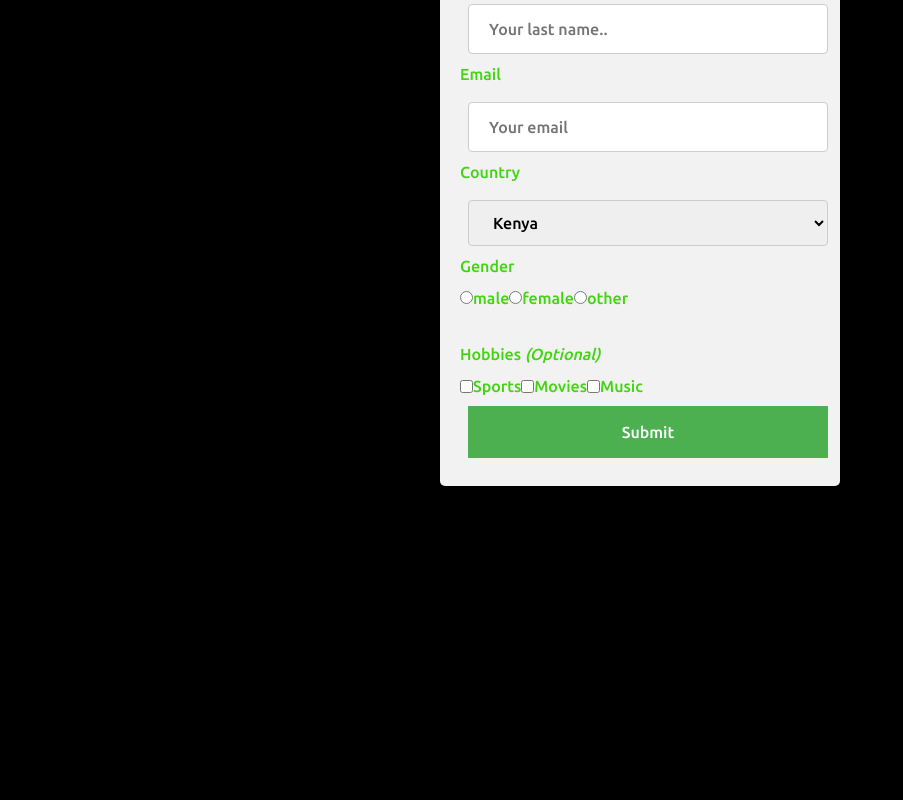
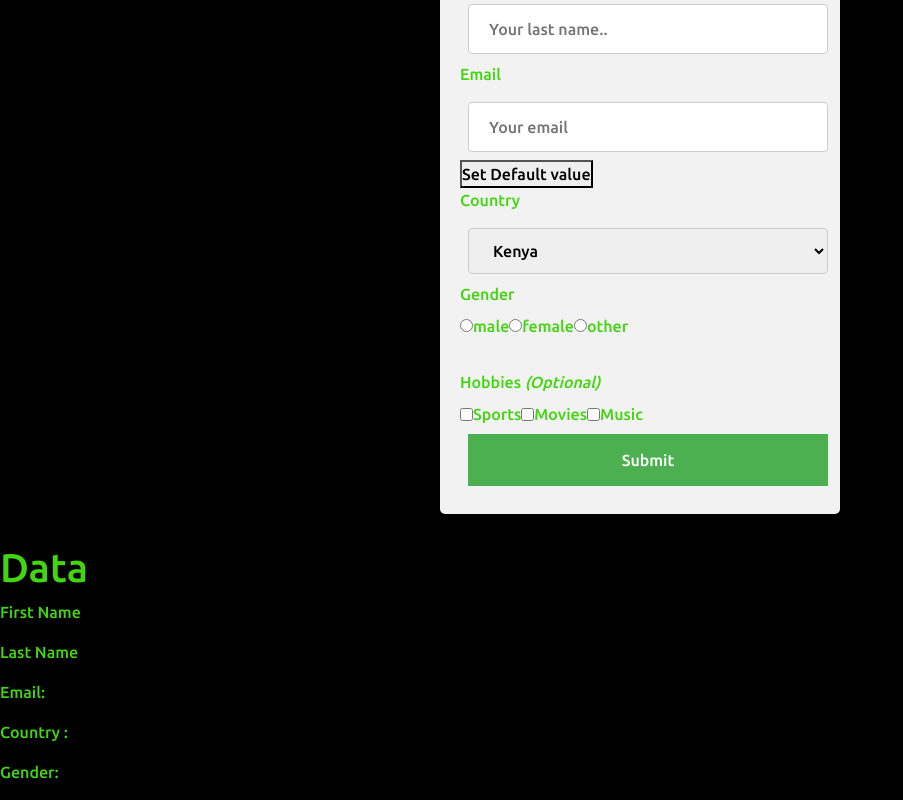
Before and after one commit to Kiarie-Victor/NetflixClone-Angular, an Angular app: page /forms in a window 1280 px wide. Shown: the part 192-992 px from the top of the page, without its empty margins (0-903 px from the left). Before the commit the page ends 800 px from the top, so only its background shows below. Built offline with nearby package versions, Linux system fonts and the light colour scheme.

Commit message:
reseting form

```diff
--- a/src/app/pages/forms/forms.component.html
+++ b/src/app/pages/forms/forms.component.html
@@ -1,22 +1,23 @@
 <div class="form">
     <h2 id="registration"></h2>
-    <form (ngSubmit)="onSubmit(myForm)" #myForm = 'ngForm'>
+    <form (ngSubmit)="onSubmit()" #myForm = 'ngForm'>
         <div ngModelGroup = "personaLDetails" #personal = 'ngModelGroup'>
             <label for="fname">First Name</label>
-         <input type="text"  id="fname" placeholder="Your name.." name="firstname" required [(ngModel)]="firstName" #fname = 'ngModel'>
+         <input type="text"  id="fname" placeholder="Your name.." name="firstname" required ngModel #fname = 'ngModel'>
        <!-- <div>
             <small *ngIf="!fname.valid && fname.touched">first name is required field</small>
             <span *ngIf="firstName">you entered {{firstName}}</span>
         </div> -->
 
         <label for="lname">Last Name</label>
-        <input type="text" name="lastname" id="lname" placeholder="Your last name.." [(ngModel)]="secondName" required>
+        <input type="text" name="lastname" id="lname" placeholder="Your last name.." ngModel required>
 
         <label for="email">Email</label>
         <input type="email" name="email" id="email" name="email" placeholder="Your email" ngModel required email>
         <div>
             <small *ngIf="personal.invalid && personal.touched">Some of the fields do not have a valid value.</small>
         </div>
+        <button (click)="setDefaultValue()">Set Default value</button>
         </div>
 
 
@@ -48,3 +49,13 @@
         <input type="submit" value="Submit" id="btn">
     </form>
 </div>
+
+<div class="form-data">
+    <h1>Data</h1>
+    <p>First Name <b>{{firstName}}</b></p>
+    <p>Last Name <b>{{secondName}}</b>
+    </p>
+    <P>Email: <b>{{email}}</b></P>
+    <P>Country : <b>{{country}}</b></P>
+    <p>Gender: <b>{{gen}}</b></p>
+</div>
--- a/src/app/pages/forms/forms.component.ts
+++ b/src/app/pages/forms/forms.component.ts
@@ -1,5 +1,5 @@
 import { NgFor } from '@angular/common';
-import { Component, DoCheck } from '@angular/core';
+import { Component, DoCheck, ViewChild } from '@angular/core';
 import { NgForm } from '@angular/forms';
 
 @Component({
@@ -13,6 +13,11 @@ export class FormsComponent {
   defaultCountry = 'Kenya'
   firstName?:string;
   secondName?:string;
+  email?:string;
+  gen?:string;
+  country?:string;
+
+  @ViewChild('myForm') form!: NgForm
 
   gender = [
     {id:'1', value:'male'},
@@ -21,8 +26,41 @@ export class FormsComponent {
   ]
   defaultGender = 'male'
 
-  onSubmit(form: NgForm){
-    console.log(form)
+  onSubmit(){
+    console.log(this.form)
+    this.firstName = this.form.value.personaLDetails.firstname;
+    this.secondName = this.form.value.personaLDetails.lasttname;
+    this.email = this.form.value.personaLDetails.email;
+    this.gen = this.form.value.gender;
+    this.country = this.form.value.country;
+
+    this.form.reset()
+  }
+  setDefaultValue(){
+    // this.form.value.personaLDetails.firstname = 'John'
+    // this.form.value.personaLDetails.secondname = 'Doe'
+    // this.form.value.personaLDetails.email = 'johndoe@gmail.com'
+
+    // this.form.setValue({
+    //   country:'',
+    //   gender:'',
+    //   movies:'',
+    //   music: '',
+    //   personaLDetails:{
+    //     firstname:'john',
+    //     lastname:'doe',
+    //     email:'johndoe@gmail.com'
+    //   },
+    //   sport:''
+    // })
+
+    this.form.form.patchValue({
+      personaLDetails:{
+        firstname:'john',
+        lastname:'doe',
+        email:'johndoe@gmail.com'
+      }
+    })
 
   }
 }
```
